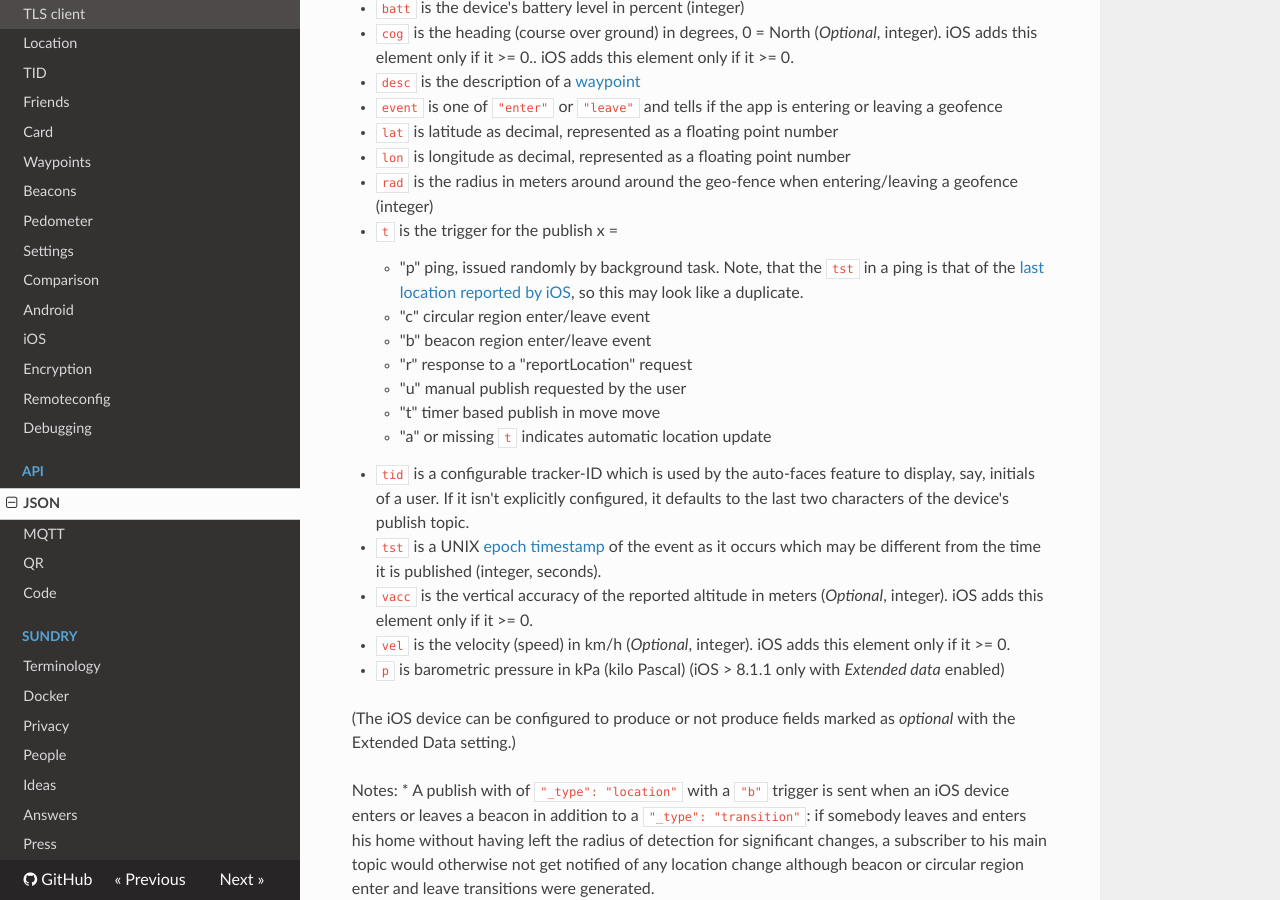
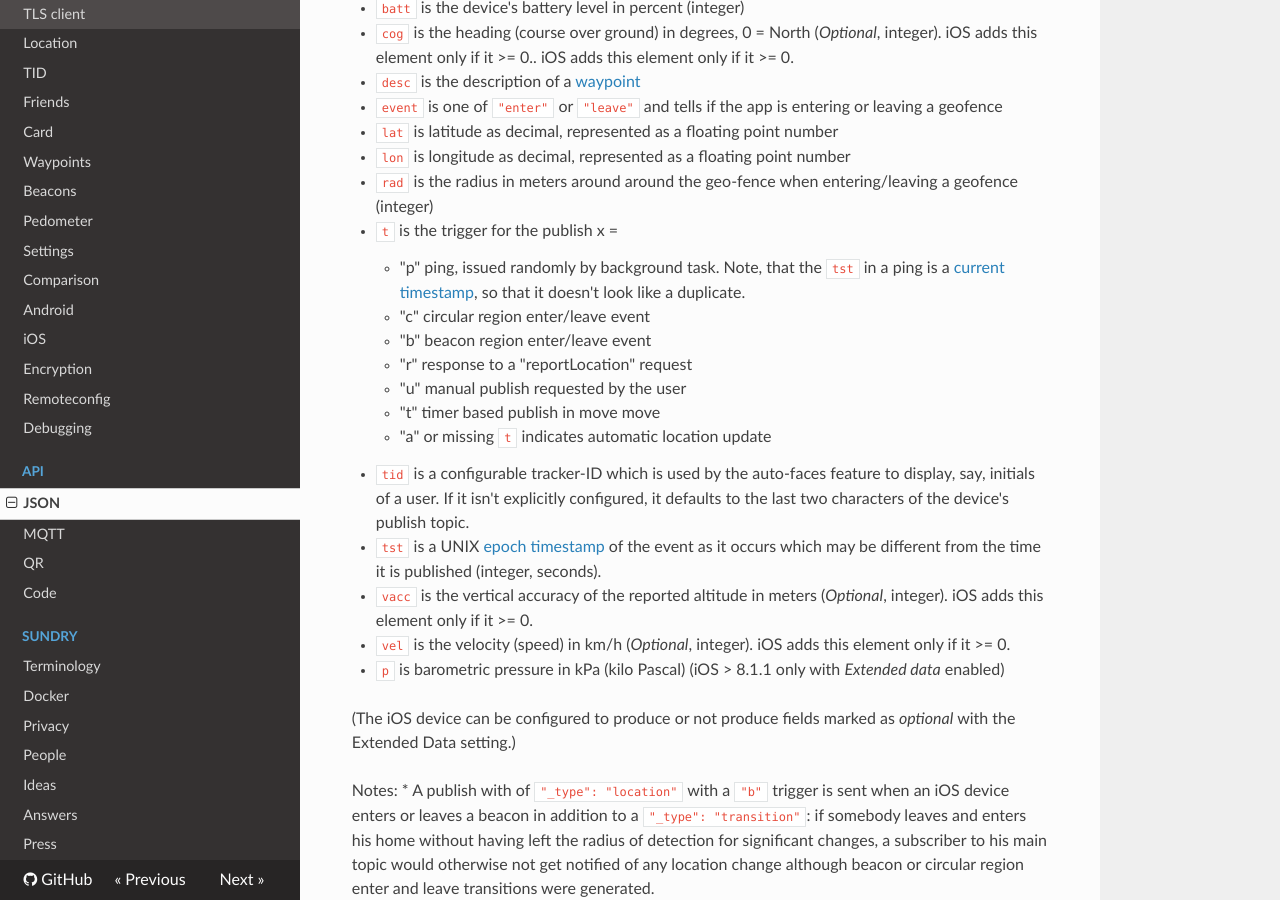
Before and after one commit to owntracks/booklet, an MkDocs documentation site: the page built from docs/tech/json.md, in a window 1280 px wide and 900 px high, scrolled down 1866 px. Built offline with MkDocs 1.6.1, drawn with Linux system fonts in a browser that asks for light colours; nearby versions of some CDN libraries; old or Windows-style settings are respelled for this version of MkDocs.

Commit message:
rephrase "p" type

```diff
--- a/docs/tech/json.md
+++ b/docs/tech/json.md
@@ -78,7 +78,7 @@ This location object describes the location of the device that published it. **H
 * `lon` is longitude as decimal, represented as a floating point number
 * `rad` is the radius in meters around around the geo-fence when entering/leaving a geofence (integer)
 * `t` is the trigger for the publish x =
-    * "p" ping, issued randomly by background task. Note, that the `tst` in a ping is that of the [last location reported by iOS](https://github.com/owntracks/ios/issues/197), so this may look like a duplicate.
+    * "p" ping, issued randomly by background task. Note, that the `tst` in a ping is a [current timestamp](https://github.com/owntracks/ios/issues/197), so that it doesn't look like a duplicate.
     * "c" circular region enter/leave event
     * "b" beacon region enter/leave event
     * "r" response to a "reportLocation" request
```
